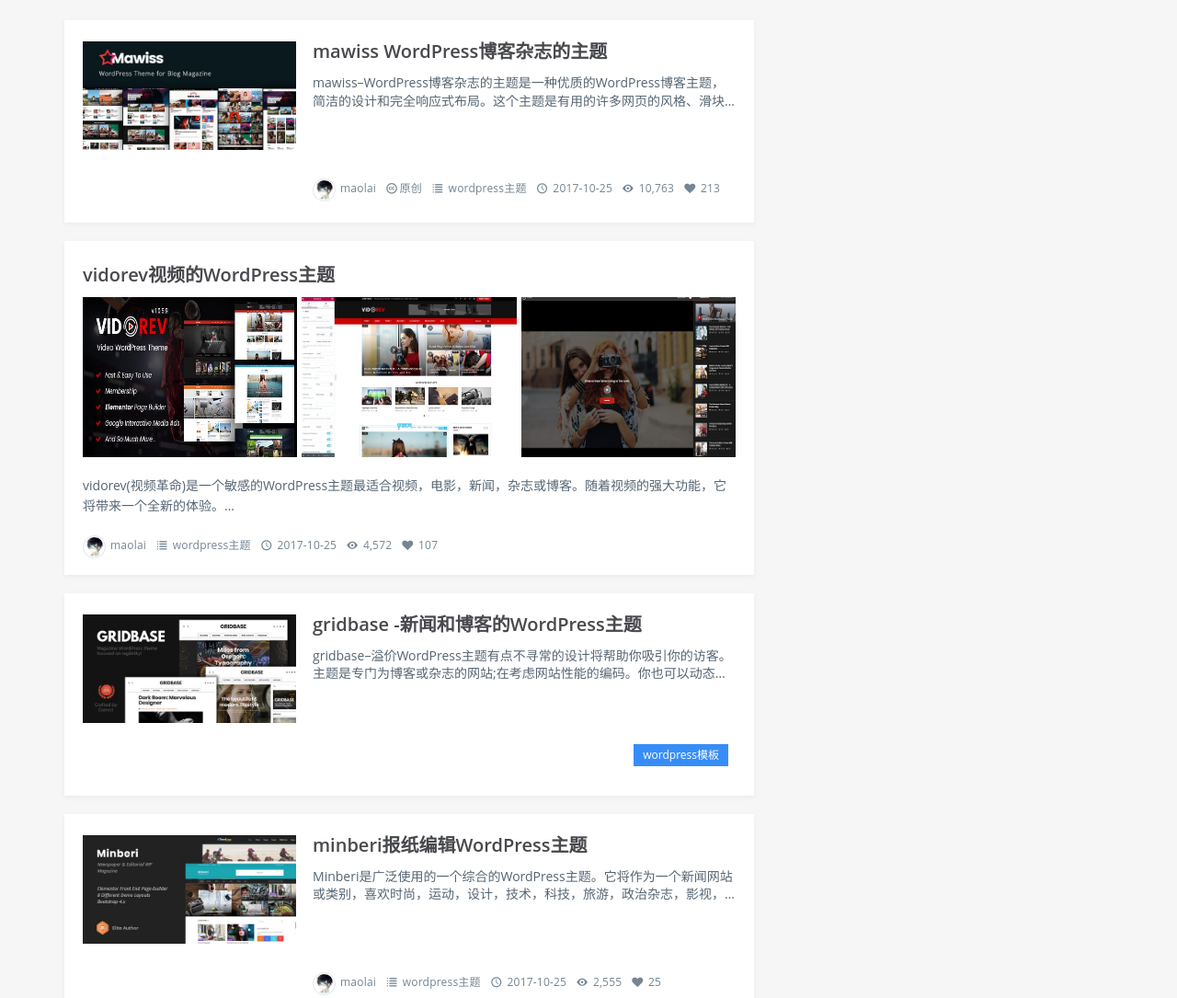
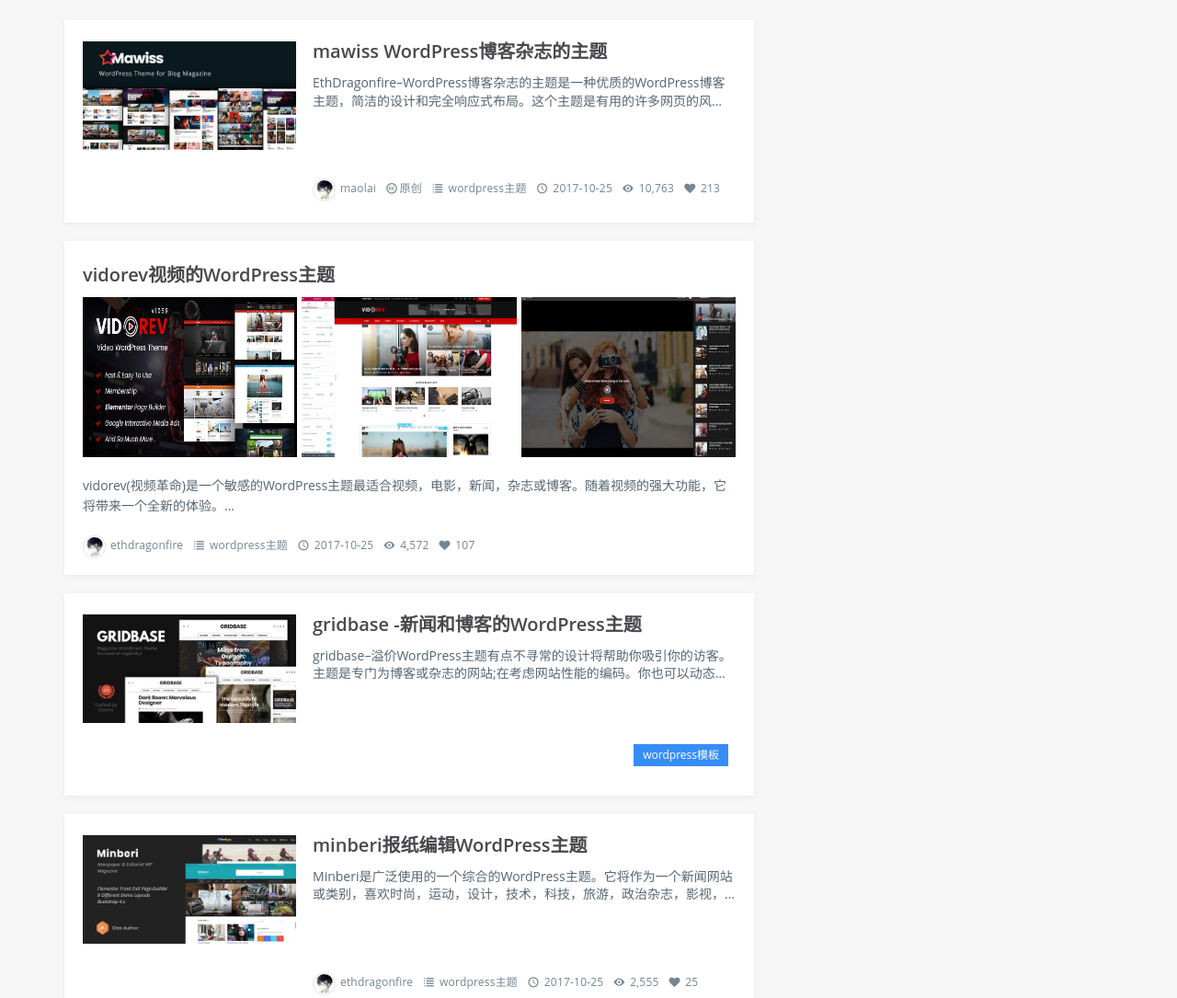
Before and after one commit to dragonshl/EthDragonFire, a plain HTML site: page index.html in a window 1280 px wide. Shown: the part 783-1868 px from the top of the page at 92% size. Drawn offline with Linux system fonts and the light colour scheme; a web font is replaced by a local one.

Commit message:
Update index.html

```diff
--- a/index.html
+++ b/index.html
@@ -4,7 +4,7 @@
         <meta http-equiv="Content-Type" content="text/html; charset=utf-8" />
         <meta name="viewport" content="width=device-width, initial-scale=1, user-scalable=no, minimal-ui">
         <meta http-equiv="X-UA-Compatible" content="IE=9; IE=8; IE=7; IE=EDGE;chrome=1">
-        <title>MAOLAI个人博客 | wordpress博客Grace主题</title>
+        <title>Eth Dragon Fire个人博客 | wordpress博客Grace主题</title>
         <meta name="keywords" content="个人博客网站,lmlblog,Grace主题,wordpress主题">
         <link rel='stylesheet' href='css/owl.carousel.min.css' type='text/css' media='all' />
         <link rel='stylesheet' href='css/fontello.css' type='text/css' media='all' />
@@ -45,7 +45,7 @@
         </div>
 <div id="header" class="navbar-fixed-top">
           <div class="container">
-    <h1 class="logo"> <a  href="#" title="MAOLAI博客" style="background-image: url(http://www.lmlblog.com/blog/5/images/logo.png);"/> </a> </h1>
+    <h1 class="logo"> <a  href="#" title="ETHDRAGONFIRE博客" style="background-image: url(http://www.lmlblog.com/blog/5/images/logo.png);"/> </a> </h1>
     <div role="navigation"  class="site-nav  primary-menu">
               <div class="menu-fix-box">
         <ul id="menu-navigation" class="menu">
@@ -171,10 +171,10 @@
                   <div class="ajax-load-box posts-con">
             <div class="ajax-load-con content wow fadeInUp">
                       <div class="content-box posts-gallery-box">
-                <div class="posts-gallery-img"> <a href="#" title="mawiss WordPress博客杂志的主题" target="_blank"> <img class="lazy" src="images/1.jpg" width="231" height="173" alt="mawiss WordPress博客杂志的主题" /> </a> </div>
+                <div class="posts-gallery-img"> <a href="#" title="Ethdragonfire WordPress博客杂志的主题" target="_blank"> <img class="lazy" src="images/1.jpg" width="231" height="173" alt="mawiss WordPress博客杂志的主题" /> </a> </div>
                 <div class="posts-gallery-content">
-                          <h2><a href="#" title="mawiss WordPress博客杂志的主题">mawiss WordPress博客杂志的主题</a></h2>
-                          <div class="posts-gallery-text">mawiss–WordPress博客杂志的主题是一种优质的WordPress博客主题，简洁的设计和完全响应式布局。这个主题是有用的许多网页的风格、滑块式、主题选项，自定义侧边栏和更多!&hellip;</div>
+                          <h2><a href="#" title="Ethdragonfire WordPress博客杂志的主题">mawiss WordPress博客杂志的主题</a></h2>
+                          <div class="posts-gallery-text">EthDragonfire–WordPress博客杂志的主题是一种优质的WordPress博客主题，简洁的设计和完全响应式布局。这个主题是有用的许多网页的风格、滑块式、主题选项，自定义侧边栏和更多!&hellip;</div>
                           <div class="posts-default-info posts-gallery-info">
                     <ul>
                               <li class="post-author hidden-xs">
@@ -220,8 +220,8 @@
                 <div class="posts-default-info">
                           <ul>
                     <li class="post-author hidden-xs">
-                              <div class="avatar"><img alt='maolai' src="images/wo.jpg" height='96' width='96' /></div>
-                              <a href="http://www.lmlblog.com/" target="_blank">maolai</a></li>
+                              <div class="avatar"><img alt='ethdragonfire' src="images/wo.jpg" height='96' width='96' /></div>
+                              <a href="http://ethdragonfire.xyz/" target="_blank">ethdragonfire</a></li>
                     <li class="ico-cat"><i class="icon-list-2"></i> <a href="#">wordpress主题</a></li>
                     <li class="ico-time"><i class="icon-clock-1"></i> 2017-10-25</li>
                     <li class="ico-eye hidden-xs"><i class="icon-eye-4"></i> 4,572</li>
@@ -249,8 +249,8 @@
                           <div class="posts-default-info posts-gallery-info">
                     <ul>
                               <li class="post-author hidden-xs">
-                        <div class="avatar"><img alt='maolai' src="images/wo.jpg" height='96' width='96' /></div>
-                        <a href="http://www.lmlblog.com/" target="_blank">maolai</a></li>
+                        <div class="avatar"><img alt='ethdragonfire' src="images/wo.jpg" height='96' width='96' /></div>
+                        <a href="http://ethdragonfire.xyz/" target="_blank">ethdragonfire</a></li>
                               <li class="ico-cat"><i class="icon-list-2"></i> <a href="#">wordpress主题</a></li>
                               <li class="ico-time"><i class="icon-clock-1"></i> 2017-10-25</li>
                               <li class="ico-eye hidden-xs"><i class="icon-eye-4"></i> 2,555</li>
@@ -273,12 +273,12 @@
                                 <img class="lazy" src="images/8.jpg" alt="Penta响应博客的WordPress主题" /> </a> </div>
                             </li>
                     <li>
-                              <div class="image-item"> <a href="http://www.lmlblog.com/911.html">
+                              <div class="image-item"> <a href="http://ethdragonfire.xyz">
                                 <div class="overlay"></div>
                                 <img class="lazy" src="images/9.jpg" alt="Penta响应博客的WordPress主题" /> </a> </div>
                             </li>
                     <li>
-                              <div class="image-item"> <a href="http://www.lmlblog.com/911.html">
+                              <div class="image-item"> <a href="http://ethdragonfire.xyz">
                                 <div class="overlay"></div>
                                 <img class="lazy" src="images/10.jpg" alt="Penta响应博客的WordPress主题" /> </a> </div>
                             </li>
@@ -327,12 +327,12 @@
                                 <img class="lazy" src="images/12.jpg" alt="Pepper博客/迷你杂志创意的WordPress主题" /> </a> </div>
                             </li>
                     <li>
-                              <div class="image-item"> <a href="http://www.lmlblog.com/903.html">
+                              <div class="image-item"> <a href="http://ethdragonfire.xyz">
                                 <div class="overlay"></div>
                                 <img class="lazy" src="images/13.jpg" alt="Pepper博客/迷你杂志创意的WordPress主题" /> </a> </div>
                             </li>
                     <li>
-                              <div class="image-item"> <a href="http://www.lmlblog.com/903.html">
+                              <div class="image-item"> <a href="http://ethdragonfire.xyz">
                                 <div class="overlay"></div>
                                 <img class="lazy" src="images/14.jpg" alt="Pepper博客/迷你杂志创意的WordPress主题" /> </a> </div>
                             </li>
@@ -400,17 +400,17 @@
                 <div class="post-images-item">
                           <ul>
                     <li>
-                              <div class="image-item"> <a href="http://www.lmlblog.com/1028.html">
+                              <div class="image-item"> <a href="http://ethdragonfire.xyz">
                                 <div class="overlay"></div>
                                 <img class="lazy" src="images/16.jpg" alt="Magneto响应WordPress杂志和博客主题" /> </a> </div>
                             </li>
                     <li>
-                              <div class="image-item"> <a href="http://www.lmlblog.com/1028.html">
+                              <div class="image-item"> <a href="http://ethdragonfire.xyz">
                                 <div class="overlay"></div>
                                 <img class="lazy" src="images/17.jpg" alt="Magneto响应WordPress杂志和博客主题" /> </a> </div>
                             </li>
                     <li>
-                              <div class="image-item"> <a href="http://www.lmlblog.com/1028.html">
+                              <div class="image-item"> <a href="http://ethdragonfire.xyz">
                                 <div class="overlay"></div>
                                 <img class="lazy" src="images/10.jpg" alt="Magneto响应WordPress杂志和博客主题" /> </a> </div>
                             </li>
@@ -423,7 +423,7 @@
                           <ul>
                     <li class="post-author hidden-xs">
                               <div class="avatar"><img alt='maolai' src="images/wo.jpg" class='avatar' height='96' width='96' /></div>
-                              <a href="http://www.lmlblog.com/" target="_blank">maolai</a></li>
+                              <a href="http://ethdragonfire.xyz" target="_blank">ethdragonfire</a></li>
                     <li class="ico-cat"><i class="icon-list-2"></i> <a href="#">wordpress主题</a></li>
                     <li class="ico-time"><i class="icon-clock-1"></i> 2017-10-24</li>
                     <li class="ico-eye hidden-xs"><i class="icon-eye-4"></i> 1,387</li>
@@ -526,16 +526,16 @@
           <div class="footer-box">
     <div class="container">
               <div class="social-footer"> <a id="tooltip-f-weixin" class="wxii" href="javascript:void(0);"><i class="icon-wechat"></i></a> </div>
-              <div class="nav-footer"> <a>首页</a> <a href="#">wordpress专题</a> <a href="#">域名主机</a> <a href="#">wordpress主题</a> <a>页面模版</a> <a href="http://www.lmlblog.com/2656.html">模板下载</a> </div>
+              <div class="nav-footer"> <a>首页</a> <a href="#">wordpress专题</a> <a href="#">域名主机</a> <a href="#">wordpress主题</a> <a>页面模版</a> <a href="http://ethdragonfire.xyz">模板下载</a> </div>
               <div class="copyright-footer">
-        <p>Copyright © 2018 <a class="site-link" href="#" title="lmlblog" rel="home">lmlblog</a> · Powered By WordPress · Grace Theme By <a href="http://www.lmlblog.com" target="_blank">maolai</a></p>
+        <p>Copyright © 2018 <a class="site-link" href="#" title="lmlblog" rel="home">lmlblog</a> · Powered By WordPress · Grace Theme By <a href="http://ethdragonfire.xyz" target="_blank">Ethdragonfire</a></p>
       </div>
-              <div class="links-footer"> <span>友情链接：</span> <a href="#" title="博客模板下载" target="_blank">模板下载</a> <a href="#" target="_blank">lmlblog.com</a> <a href="#" target="_blank">MAOLAI博客</a> </div>
+              <div class="links-footer"> <span>友情链接：</span> <a href="#" title="博客模板下载" target="_blank">模板下载</a> <a href="#" target="_blank">ethdragonfire.xyz</a> <a href="#" target="_blank">Ethdragonfire博客</a> </div>
             </div>
   </div>
         </div>
 <div class="search-form">
-          <form method="get" action="http://www.lmlblog.com" role="search">
+          <form method="get" action="http://ethdragonfire.xyz" role="search">
     <div class="search-form-inner">
               <div class="search-form-box">
         <input class="form-search" type="text" name="s" placeholder="键入搜索关键词">
@@ -556,7 +556,7 @@
 <div class="f-weixin-dropdown">
           <div class="tooltip-weixin-inner">
     <h3>关注我们的公众号</h3>
-    <div class="qcode"> <img src="http://www.lmlblog.com/blog/5/images/wx.png" width="160" height="160" alt="微信公众号"> </div>
+    <div class="qcode"> <img src="http:/ethdragonfire.xyz" width="160" height="160" alt="微信公众号"> </div>
   </div>
           <div class="close-weixin"> <span class="close-top"></span> <span class="close-bottom"></span> </div>
         </div>
```
